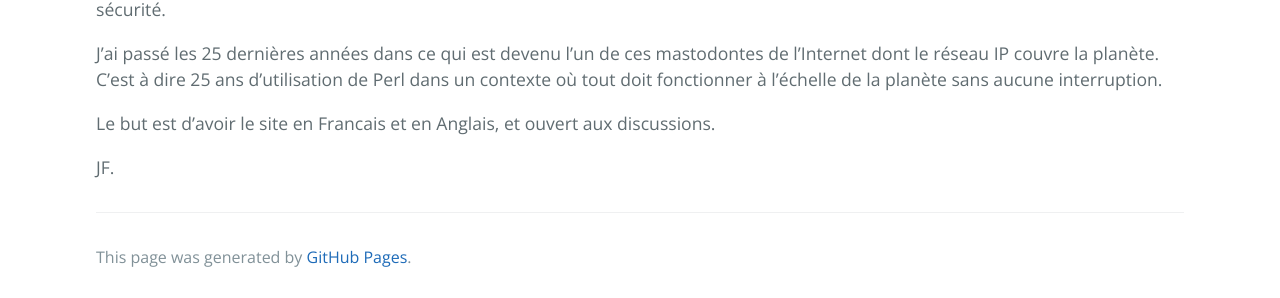
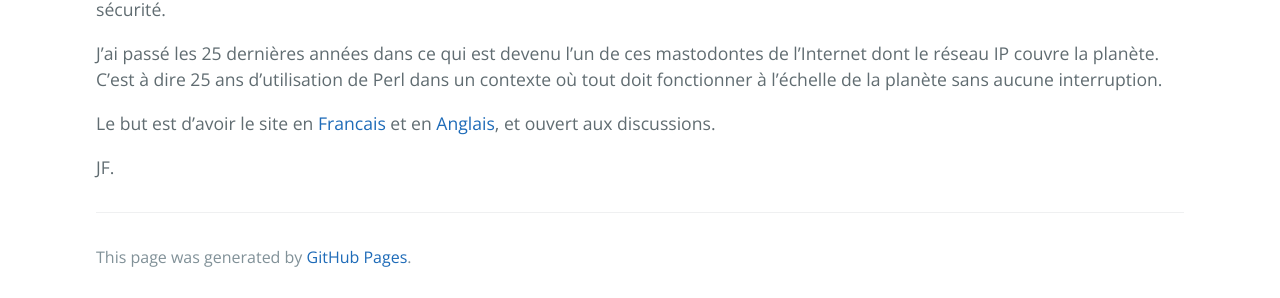
Before and after one commit to deePerl/deeperl.github.io, a Jekyll site: the page built from index.md, in a window 1280 px wide. Shown: the part 741-1039 px from the top of the page. Built offline with Jekyll 4.4.1, drawn with Linux system fonts in a browser that asks for light colours; our own code applies the rules of GitHub Pages for plain Markdown files; part of the change alters nothing that is shown.

```diff
--- a/index.md
+++ b/index.md
@@ -7,6 +7,6 @@ Perl 6 pointe sérieusement le bout de son nez alors je vais prendre une retrait
 
 J’ai passé les 25 dernières années dans ce qui est devenu l’un de ces mastodontes de l’Internet dont le réseau IP couvre la planète. C'est à dire 25 ans d’utilisation de Perl dans un contexte où tout doit fonctionner à l’échelle de la planète sans aucune interruption.
 
-Le but est d'avoir le site en Francais et en Anglais, et ouvert aux discussions.
+Le but est d'avoir le site en [Francais](/fr/ "Page d'acceuil") et en [Anglais](/en/ "Home page"), et ouvert aux discussions.
 
 JF.
```
